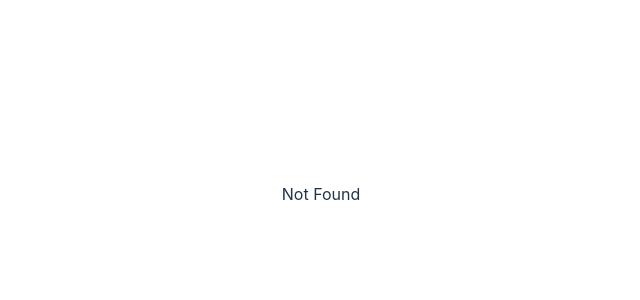
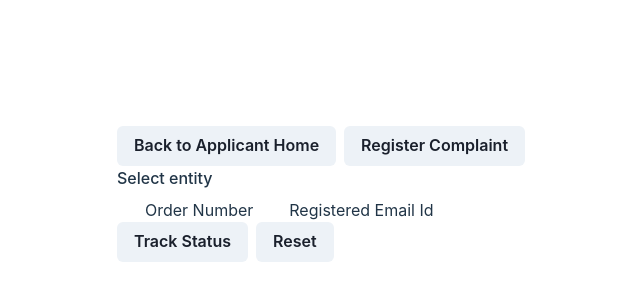
Before and after one commit to himanshudas75/mis-project, a React (Vite) app in the folder frontend/: page /mba_admission/track_complaint in a window 1280 px wide. Shown: the part 206-506 px from the top of the page, without its empty margins (319-959 px from the left). Built offline with nearby package versions, Linux system fonts and the light colour scheme.

Commit message:
side bar of register complaint and the track complaint is done

```diff
--- a/frontend/src/App.jsx
+++ b/frontend/src/App.jsx
@@ -9,6 +9,7 @@ import { Routes, Route, BrowserRouter } from "react-router-dom";
 import LoginForm from "./components/LoginForm";
 import NotFound from "./components/NotFound";
 import RegisterComplaint from "./components/RegisterComplaint";
+import TrackComplaint from "./components/TrackComplaint";
 function App() {
   return (
     <BrowserRouter>
@@ -19,7 +20,11 @@ function App() {
         <Route
           path="/mba_admission/register_complaint"
           element={<RegisterComplaint />}
-        ></Route>
+        />
+        <Route
+          path="/mba_admission/track_complaint"
+          element={<TrackComplaint />}
+        />
         <Route path="*" element={<NotFound />}></Route>
       </Routes>
     </BrowserRouter>
--- a/frontend/src/components/RegisterComplaint.jsx
+++ b/frontend/src/components/RegisterComplaint.jsx
@@ -2,7 +2,8 @@ import { Field, Formik, Form } from "formik";
 import React from "react";
 import FormikControl from "./FormikControl";
 import * as Yup from "yup";
-import { Button, VStack, HStack } from "@chakra-ui/react";
+import { Button, VStack, HStack, Text, Box } from "@chakra-ui/react";
+import { Link } from "react-router-dom";
 ``;
 const RegisterComplaint = (props) => {
   const initialValues = {
@@ -69,6 +70,18 @@ const RegisterComplaint = (props) => {
     >
       {(formik) => {
         return (
+          <>
+            <Box>
+              <HStack>
+                <Link to="/mba_admission/home">
+                  <Button>Back to Applicant Home</Button>
+                </Link>
+                <Link to="/mba_admission/track_complaint">
+                  <Button>Track Complaint</Button>
+                </Link>
+              </HStack>
+            </Box>
+            <Text>Register Complaint</Text>
             <Form>
               <HStack>
                 <VStack>
@@ -129,9 +142,12 @@ const RegisterComplaint = (props) => {
                 placeholder="Please breifly describe your issue along with all the details"
               />
 
+              <HStack>
                 <Button type="submit">Submit</Button>
                 <Button type="reset">Reset</Button>
+              </HStack>
             </Form>
+          </>
         );
       }}
     </Formik>
--- /dev/null
+++ b/frontend/src/components/TrackComplaint.jsx
@@ -0,0 +1,92 @@
+import { Form, Formik } from "formik";
+import React from "react";
+import FormikControl from "./FormikControl";
+import * as Yup from "yup";
+import { Button, Box, HStack } from "@chakra-ui/react";
+import { Link } from "react-router-dom";
+const TrackComplaint = () => {
+  const initialValues = {
+    entity: "",
+    order_no: "",
+    registered_email_id: "",
+  };
+  //   ran into an error
+  //saying that '<Formik validationSchema /> TypeError: branch is not a function'
+  //resolve this by using a function as the value of then:
+  //like then : ()=> Yup.blah blah
+  const validationSchema = Yup.object({
+    entity: Yup.string().required("Required"),
+    order_no: Yup.string().when("entity", {
+      is: "order_no",
+      then: () => Yup.string().required("Required"),
+    }),
+    registered_email_id: Yup.string().when("entity", {
+      is: "registered_email_id",
+      then: () =>
+        Yup.string().email("Invalid Email Format").required("Required"),
+    }),
+  });
+  const onSubmit = (values) => {
+    console.log(values);
+  };
+  const entityOptions = [
+    { key: "Order Number", value: "order_no" },
+    { key: "Registered Email Id", value: "registered_email_id" },
+  ];
+  return (
+    <Formik
+      initialValues={initialValues}
+      validationSchema={validationSchema}
+      onSubmit={onSubmit}
+    >
+      {(formik) => {
+        return (
+          <>
+            <Box>
+              <HStack>
+                <Link to="/mba_admission/home">
+                  <Button>Back to Applicant Home</Button>
+                </Link>
+                <Link to="/mba_admission/register_complaint">
+                  <Button>Register Complaint</Button>
+                </Link>
+              </HStack>
+            </Box>
+            <Box>
+              <Form>
+                <FormikControl
+                  control="radio"
+                  label="Select entity"
+                  name="entity"
+                  options={entityOptions}
+                />
+                {formik.values.entity === "order_no" && (
+                  <FormikControl
+                    control="input"
+                    label="Please enter the order number"
+                    name="order_no"
+                    type="text"
+                  />
+                )}
+                {formik.values.entity === "registered_email_id" && (
+                  <FormikControl
+                    control="input"
+                    label="Please enter the Registered Email Id"
+                    name="registered_email_id"
+                    type="email"
+                  />
+                )}
+                <HStack>
+                  <Button type="submit">Track Status</Button>
+                  <Button type="reset">Reset</Button>
+                </HStack>
+              </Form>
+            </Box>
+          </>
+        );
+      }}
+    </Formik>
+  );
+};
+
+export default TrackComplaint;
```
Lines whose indentation alone changed are shown as unchanged.
